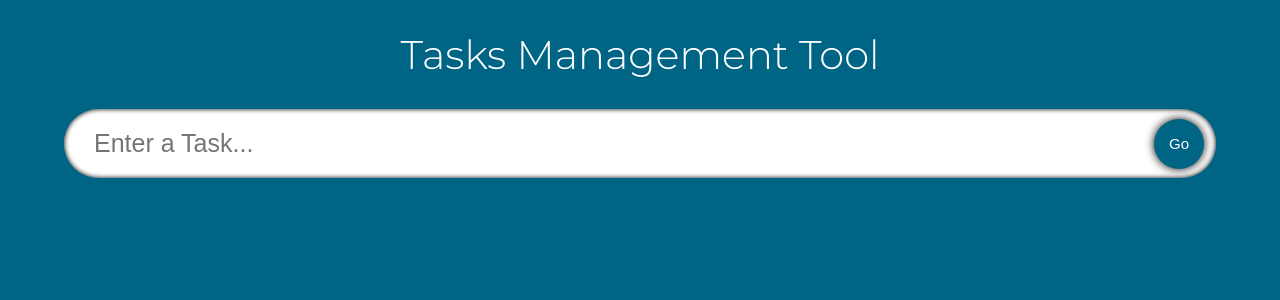
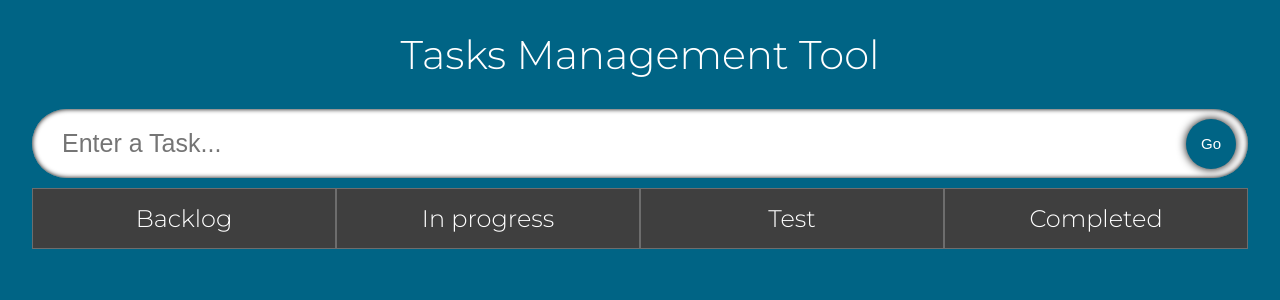
Before and after one commit to peterk6e/react-tasks-management, a React (Create React App) app: page / in a window 1280 px wide. Shown: the top 300 px of the page. Built offline with nearby package versions, Linux system fonts and the light colour scheme.

Commit message:
prepare UI with container

```diff
--- a/src/components/TasksList.tsx
+++ b/src/components/TasksList.tsx
@@ -4,15 +4,45 @@ import "./styles.css";
 
 interface Props {
   tasks: Task[];
-  setTasks: React.Dispatch<React.SetStateAction<Task[]>>
+  setTasks: React.Dispatch<React.SetStateAction<Task[]>>;
 }
 
 export const TasksList = ({ tasks, setTasks }: Props) => {
   return (
-    <div className="tasks">
-      {tasks.map((task: Task, key: number) => {
-        return <SingleTask task={task} tasks={tasks} key={key} setTasks={setTasks}/>
-      })}
+    <div className="container">
+      <div className="backlog tasks">
+        <span className="tasks-heading">Backlog</span>
+
+        {tasks.map((task: Task, key: number) => {
+          return (
+            <SingleTask
+              task={task}
+              tasks={tasks}
+              key={key}
+              setTasks={setTasks}
+            />
+          );
+        })}
+      </div>
+      <div className="inprogress tasks">
+        <span className="tasks-heading">In progress</span>
+        {tasks.map((task: Task, key: number) => {
+          return (
+            <SingleTask
+              task={task}
+              tasks={tasks}
+              key={key}
+              setTasks={setTasks}
+            />
+          );
+        })}
+      </div>
+      <div className="intest tasks">
+        <span className="tasks-heading">Test</span>
+      </div>
+      <div className="completed tasks">
+        <span className="tasks-heading">Completed</span>
+      </div>
     </div>
   );
 };
--- a/src/components/styles.css
+++ b/src/components/styles.css
@@ -4,7 +4,7 @@
 
 .input {
   display: flex;
-  width: 90%;
+  width: 95%;
   position: relative;
   align-items: center;
 }
@@ -48,22 +48,43 @@
   box-shadow: 0 0 5px black;
 }
 
+.container {
+  display: flex;
+  width: 95%;
+  margin-top: 10px;
+  justify-content: space-between;
+  align-items: flex-start;
+}
+
 .tasks {
   display: flex;
   justify-content: space-evenly;
-  width: 90%;
-  flex-wrap: wrap;
+  width: 25%;
+  flex-direction: column;
+  padding: 15px;
+  border: 1px solid rgb(109, 109, 109);
+  background: rgb(63, 63, 63);
 }
 
 .task {
   color: rgb(40, 40, 40);
   display: flex;
-  width: 30%;
   border-radius: 5px;
   padding: 20px;
   background-color: #f8f6f2;
   margin: 15px;
   transition: 0.4s all;
+}
+
+.task:hover {
+  box-shadow: 0 0 5px black;
+  transform: scale(1.05);
+}
+
+.tasks-heading {
+  text-align: center;
+  font-size: 24px;
+  color: white;
 }
 
 .task-text {
@@ -110,20 +131,16 @@
   border: 1px solid rgb(0, 100, 133);
 }
 
-@media (max-width: 700px) {
+@media (max-width: 1100px) {
   .input {
     width: 95%;
   }
+
   .tasks {
     width: 95%;
   }
-  .task {
-    width: 100%;
+
+  .container {
+    flex-direction: column;
   }
 }
-
-@media (max-width: 1200px) {
-  .task {
-    width: 40%;
-  }
-}
```
